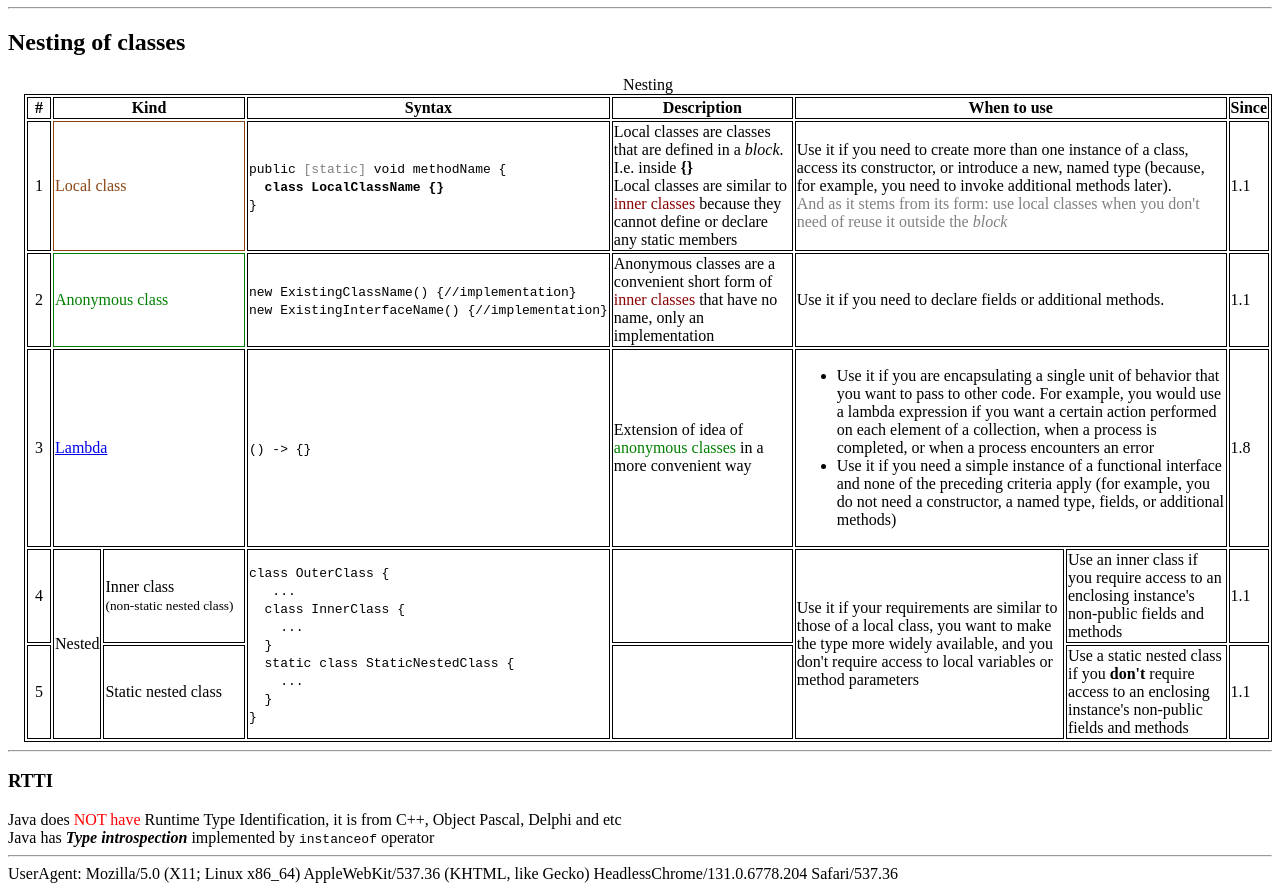
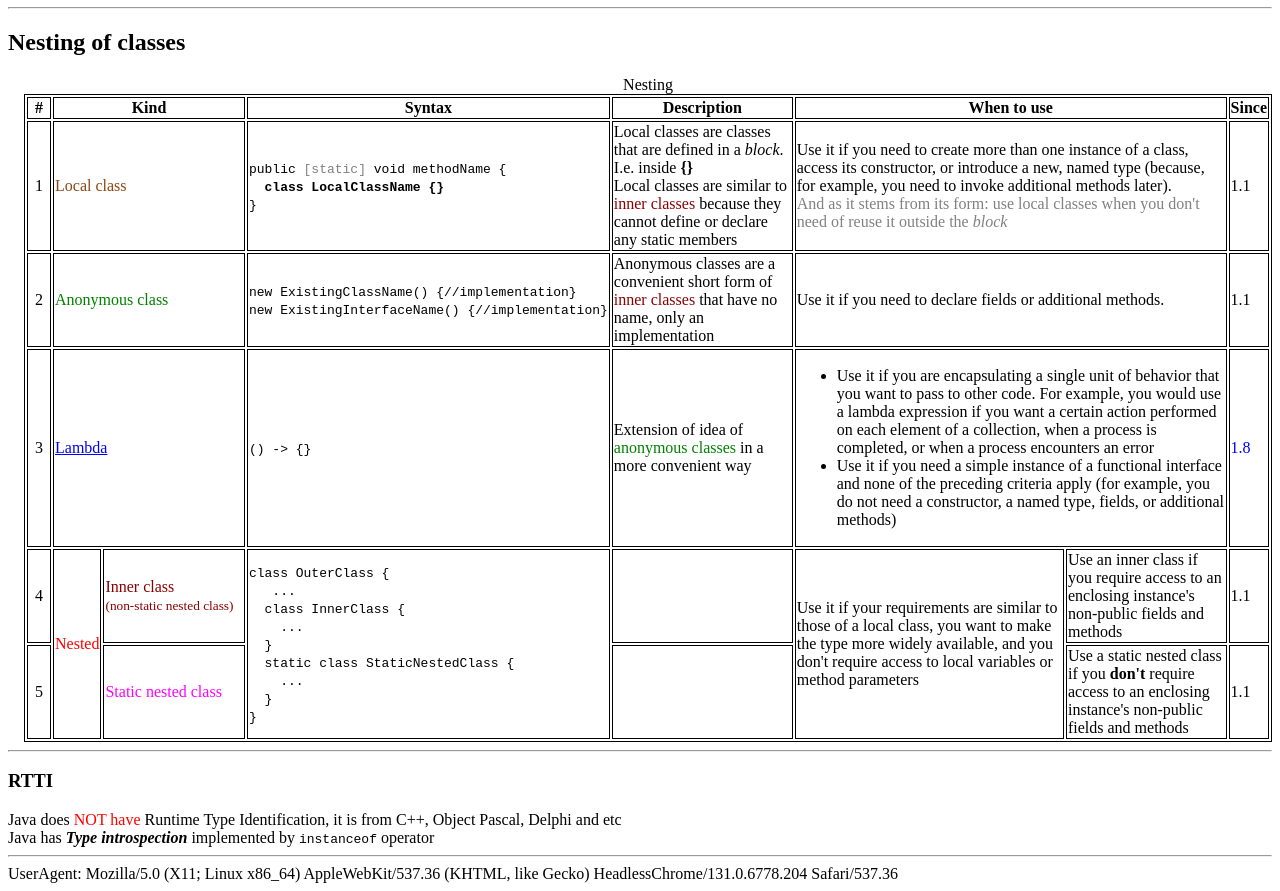
Before and after one commit to MarkoKurylko/Shared, a plain HTML site: page JavaOutline.html in a window 1280 px wide. Shown: the part 2486-3377 px from the top of the page. Drawn offline with Linux system fonts and the light colour scheme.

Commit message:
Fix color in tds

```diff
--- a/JavaOutline.html
+++ b/JavaOutline.html
@@ -7,6 +7,7 @@
 		ul.ulWithMargin > li {margin: 10px 0;}
 		.border, .border th , .border td {
 			border: 1px solid;
+			border-color: black;
 		}
 		#toc h1 {margin: 0;}
 	</style>
@@ -233,7 +234,7 @@
 			<li>
 			<code id="safevarargs">@SafeVarargs</code>
 			<div style="height:4px;"></div>
-			<span style="font-color:peru;">Since: 1.7</span><br>
+			<span style="color:peru;">Since: 1.7</span><br>
 			If you declare a varargs method that has parameters of a parameterized type,
 			and you ensure that the body of the method does not throw a <code>ClassCastException</code>
 			or other similar exception due to improper handling of the varargs formal parameter,
@@ -268,7 +269,7 @@
 						<td>Reference to a static method</td>
 						<td><code><em>ClassName</em>::<em>staticMethodName</em></code></td>
 						<td></td>
-						<td rowspan="4" style="font-color:blue;">1.8</td>
+						<td rowspan="4" style="color:blue;">1.8</td>
 					</tr>
 
 					<tr>
@@ -319,7 +320,7 @@
 
 					<tr>
 						<td style="text-align: center;">#</td>
-						<td colspan="2" style="color:saddlebrown;">Local class</td>
+						<td colspan="2"><span style="color:saddlebrown;">Local class</span></td>
 						<td><code>public <span style="color:grey;">[static]</span> void methodName {<br>
 										&nbsp;&nbsp;<b>class LocalClassName {}</b> <br>
 									}
@@ -332,38 +333,38 @@
 							or introduce a new, named type (because, for example, you need to invoke additional methods later).<br>
 							<span style="color:grey;">And as it stems from its form: use local classes when you don't need of reuse it outside the <em>block</em></span>
 						</td>
-						<td style="font-color:black;">1.1</td>
+						<td style="color:black;">1.1</td>
 					</tr>
 
 					<tr>
 						<td style="text-align: center;">#</td>
-							<td colspan="2" style="color:green;">Anonymous class</td>
+						<td colspan="2"><span style="color:green;">Anonymous class</span></td>
 							<td><code><nobr>new ExistingClassName() {//implementation}</nobr><br>
 									  <nobr>new ExistingInterfaceName() {//implementation}</nobr><br>
 								</code>
 							</td>
-							<td>Anonymous classes are a convenient short form of <span style="color:darkred;">inner classes</span> that have no name, only an implementation</td>
+							<td>Anonymous classes are a convenient short form of <span style="color: darkred;">inner classes</span> that have no name, only an implementation</td>
 							<td colspan="2">Use it if you need to declare fields or additional methods.</td>
 							<td>1.1</td>
 					</tr>
 
 					<tr>
 						<td style="text-align: center;">#</td>
-						<td colspan="2" style="font-color:blue;"><a href="#lambdas">Lambda</a></td>
+						<td colspan="2"><a style="color: blue;" href="#lambdas">Lambda</a></td>
 						<td><code>() -&gt; {}</code></td>
-						<td>Extension of idea of <span style="color:green;">anonymous classes</span> in a more convenient way</td>
+						<td>Extension of idea of <span style="color: green;">anonymous classes</span> in a more convenient way</td>
 						<td colspan="2"><ul>
 							<li>Use it if you are encapsulating a single unit of behavior that you want to pass to other code. For example, you would use a lambda expression if you want a certain action performed on each element of a collection, when a process is completed, or when a process encounters an error</li>
 							<li>Use it if you need a simple instance of a functional interface and none of the preceding criteria apply (for example, you do not need a constructor, a named type, fields, or additional methods)</li>
 							</ul>
 						</td>
-						<td style="font-color:blue;">1.8</td>
+						<td><span style="color: blue;">1.8</span></td>
 					</tr>
 
 					<tr>
 									<td style="text-align: center;">#</td>
-									<td rowspan="2" style="font-color:red;">Nested</td>
-									<td style="font-color:darkred;">Inner class <nobr><small>(non-static nested class)</small></nobr></td>
+									<td rowspan="2"><span style="color: red;">Nested</span></td>
+									<td style="color: darkred; border-color: black">Inner class <nobr><small>(non-static nested class)</small></nobr></td>
 									<td rowspan="2"><code>class OuterClass {<br>
 																		&nbsp;&nbsp; ...<br>
 																&nbsp;&nbsp;class InnerClass {<br>
@@ -383,7 +384,7 @@
 
 					<tr>
 									<td style="text-align: center;">#</td>
-									<td style="font-color:magenta;"><nobr>Static nested class</nobr></td>
+									<td style="color:magenta;"><nobr>Static nested class</nobr></td>
 
 									<td></td>
 									<td>Use a static nested class if you <b>don't</b> require access to an enclosing instance's non-public fields and methods</td>
```
